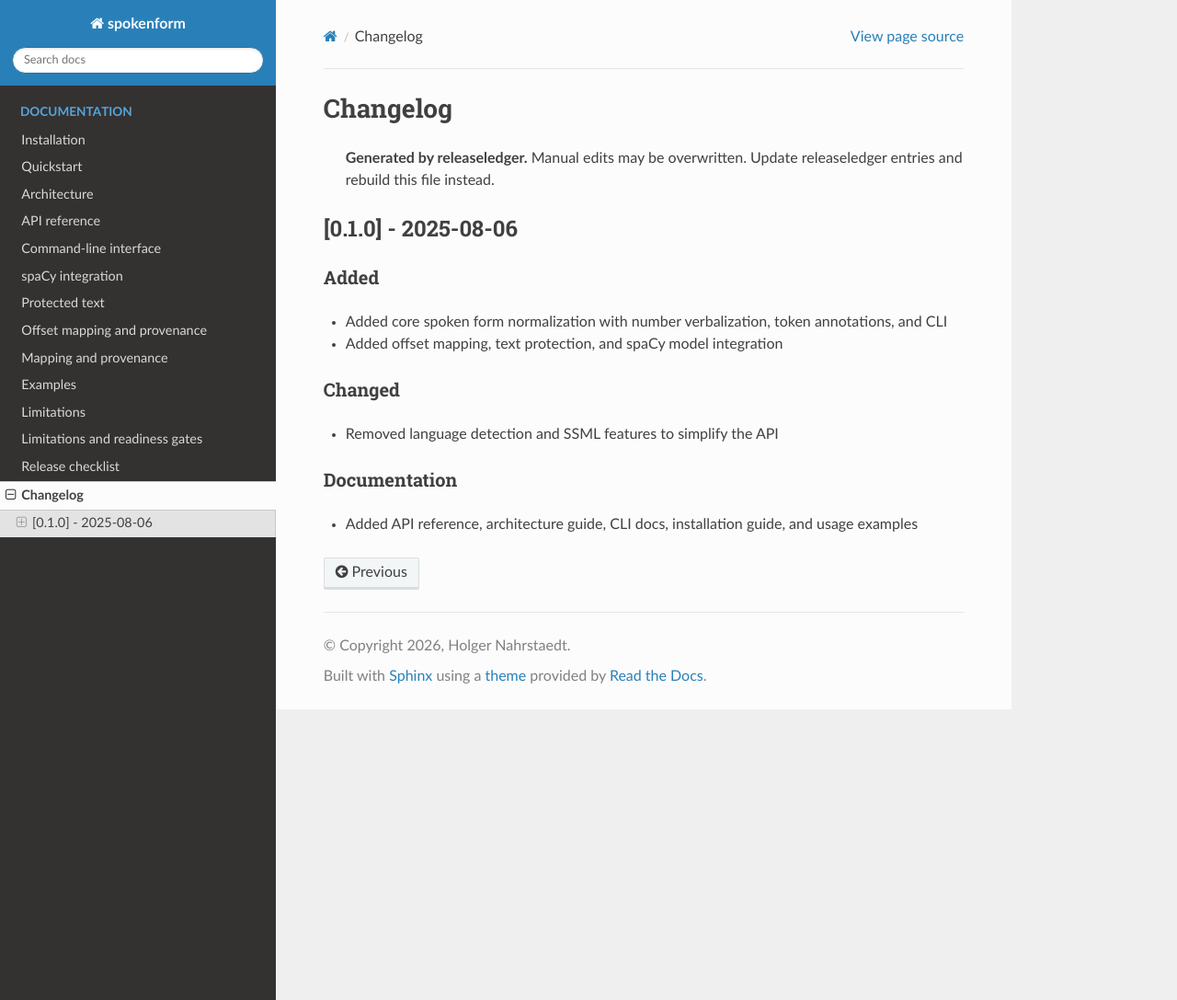
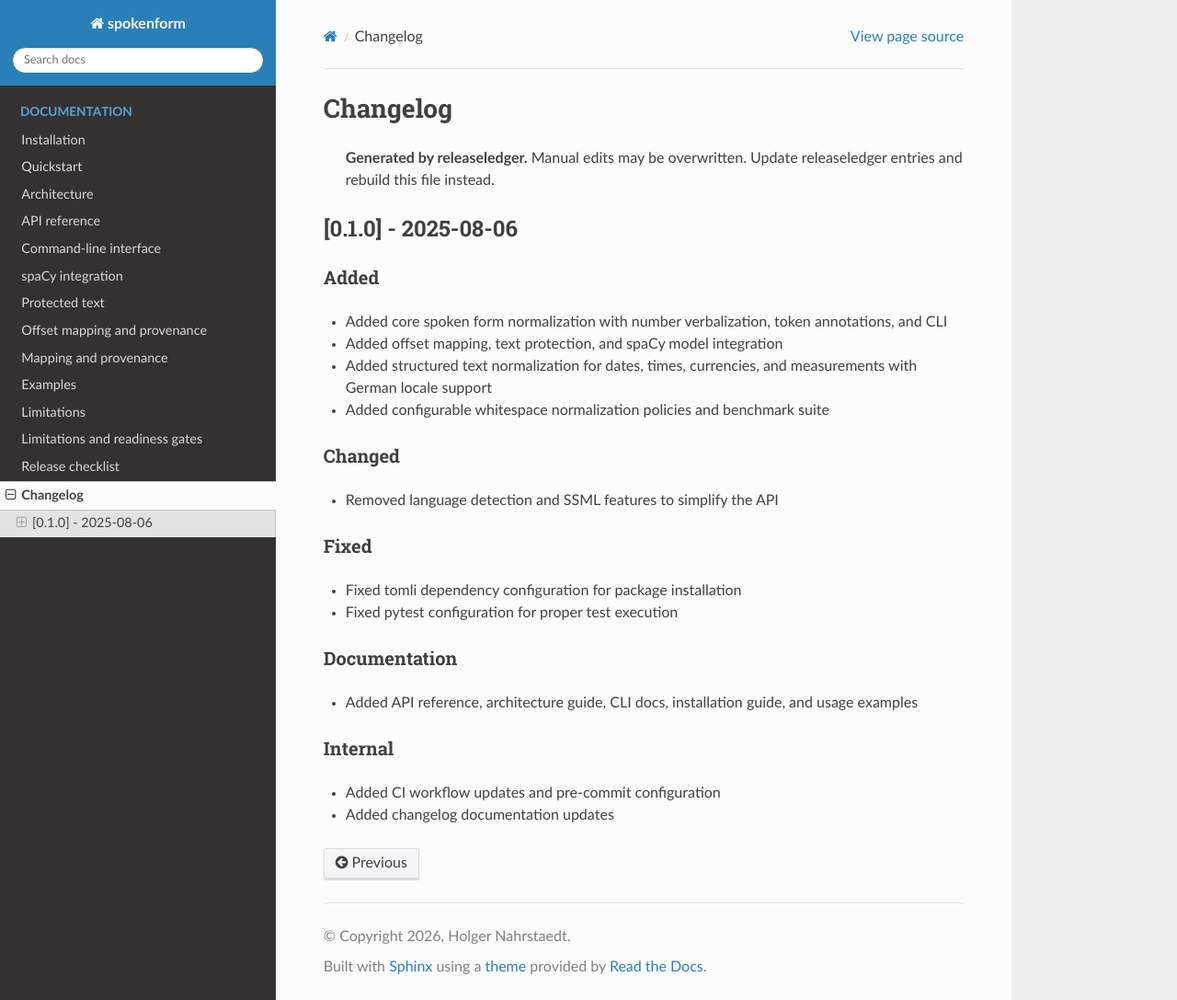
Before and after one commit to buchwandler/spokenform, a Sphinx documentation site: the page built from docs/changelog.md, in a window 1280 px wide and 1087 px high. Shown: the whole window at 92% size. Built offline with Sphinx 7.4.7 and the Read the Docs theme 3.1.0, drawn with Linux system fonts in a browser that asks for light colours.

Commit message:
doc: update changelog

```diff
--- a/docs/changelog.md
+++ b/docs/changelog.md
@@ -8,14 +8,25 @@
 
 - Added core spoken form normalization with number verbalization, token annotations, and CLI
 - Added offset mapping, text protection, and spaCy model integration
+- Added structured text normalization for dates, times, currencies, and measurements with German locale support
+- Added configurable whitespace normalization policies and benchmark suite
 
 ### Changed
 
 - Removed language detection and SSML features to simplify the API
 
+### Fixed
+
+- Fixed tomli dependency configuration for package installation
+- Fixed pytest configuration for proper test execution
+
 ### Documentation
 
 - Added API reference, architecture guide, CLI docs, installation guide, and usage examples
 
+### Internal
+
+- Added CI workflow updates and pre-commit configuration
+- Added changelog documentation updates
+
 <!-- generated by releaseledger -->
-<!-- releaseledger:generated-file -->
```
Also changed, not shown: docs/limitations.md (+1 -0 lines), docs/mapping.md (+1 -0 lines), .ledger/releaseledger/data/ledgers/main/releases/0.1.0/entries/entry-0008.md (added), .ledger/releaseledger/data/ledgers/main/releases/0.1.0/entries/entry-0009.md (added), .ledger/releaseledger/data/ledgers/main/releases/0.1.0/entries/entry-0010.md (added), .ledger/releaseledger/data/ledgers/main/releases/0.1.0/entries/entry-0011.md (added), .ledger/releaseledger/data/ledgers/main/releases/0.1.0/entries/entry-0012.md (added), .ledger/releaseledger/data/ledgers/main/releases/0.1.0/entries/entry-0013.md (added), .ledger/releaseledger/data/ledgers/main/releases/0.1.0/release.md, 2 other files.
